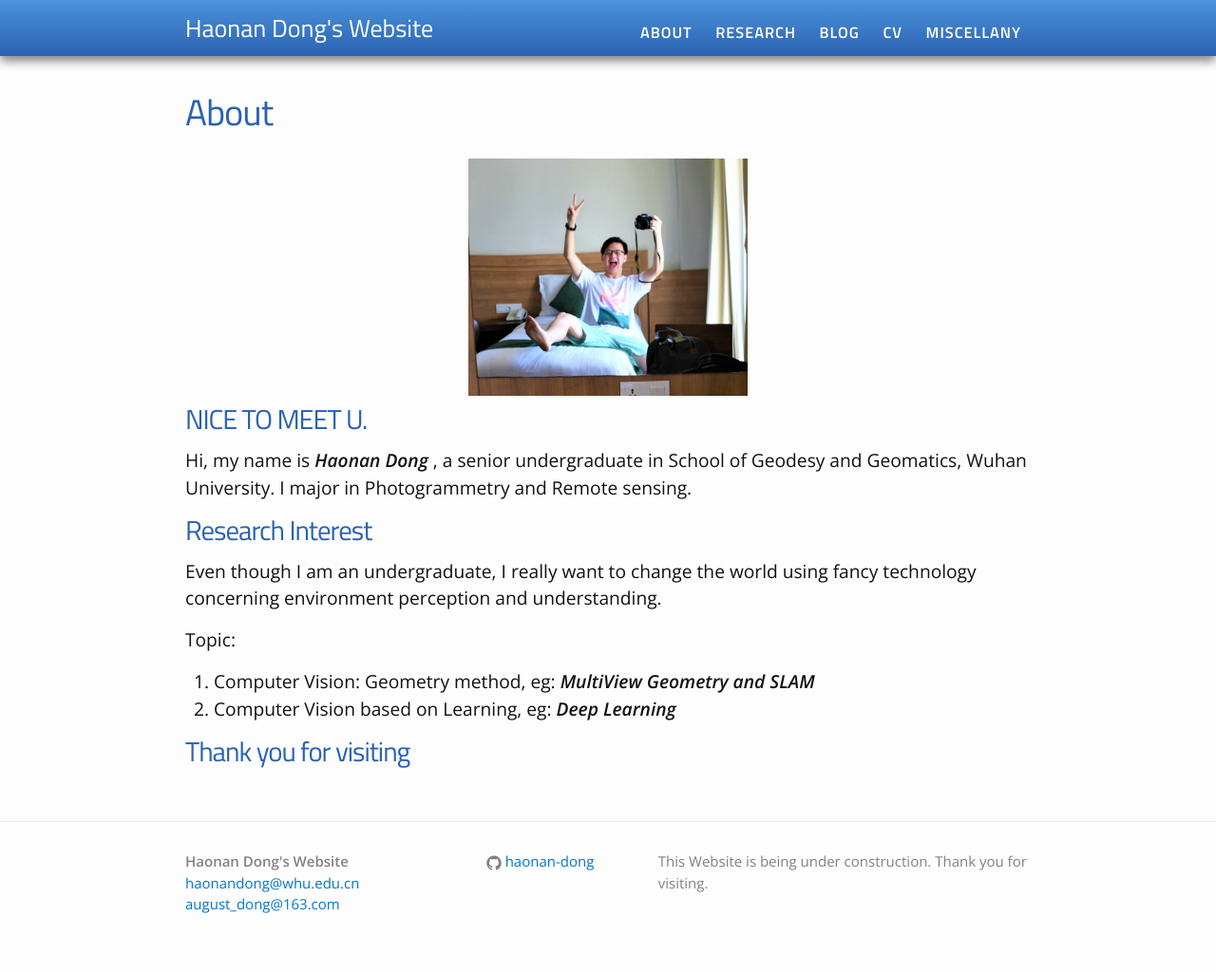
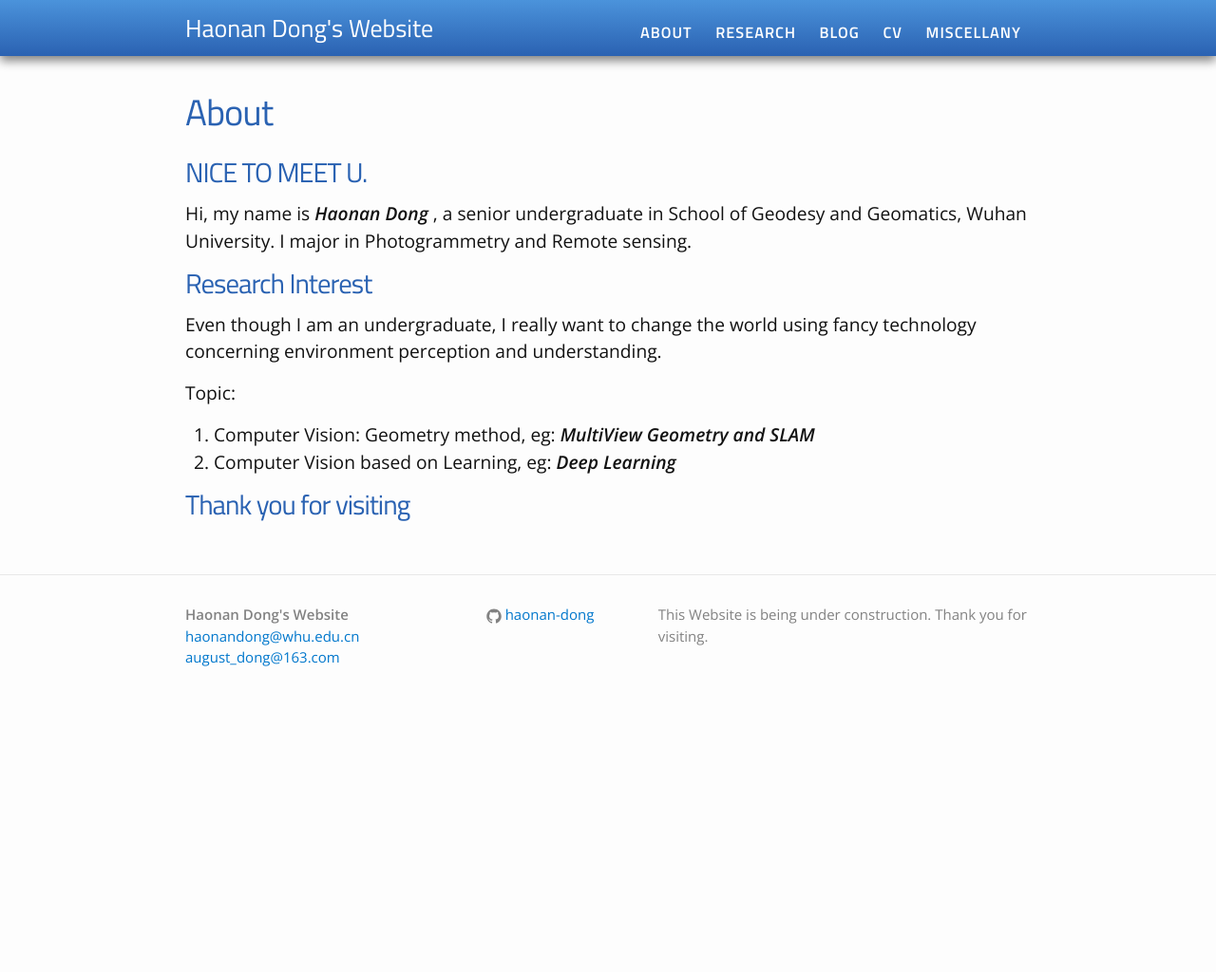
Before and after one commit to Haonan-DONG/Haonan-DONG.github.io, a Jekyll site: the page built from about.md, in a window 1280 px wide. Shown: the whole page at 95% size. Built offline with Jekyll 4.4.1, drawn with Linux system fonts in a browser that asks for light colours; after the commit the page ends 900 px from its top, so only the background shows below that.

Commit message:
revise about.md

```diff
--- a/about.md
+++ b/about.md
@@ -4,7 +4,6 @@ title: About
 permalink: /about/
 ---
 
-<div align=center><img src="http://github.com/haonan-dong/haonan-dong.github.io/raw/master/assets/img/about_me/me.JPG" height="250"></div>
 
 # NICE TO MEET U.
 Hi, my name is    ***Haonan Dong***  , a senior undergraduate in School of Geodesy and Geomatics, Wuhan University. I major in Photogrammetry and Remote sensing.
```
